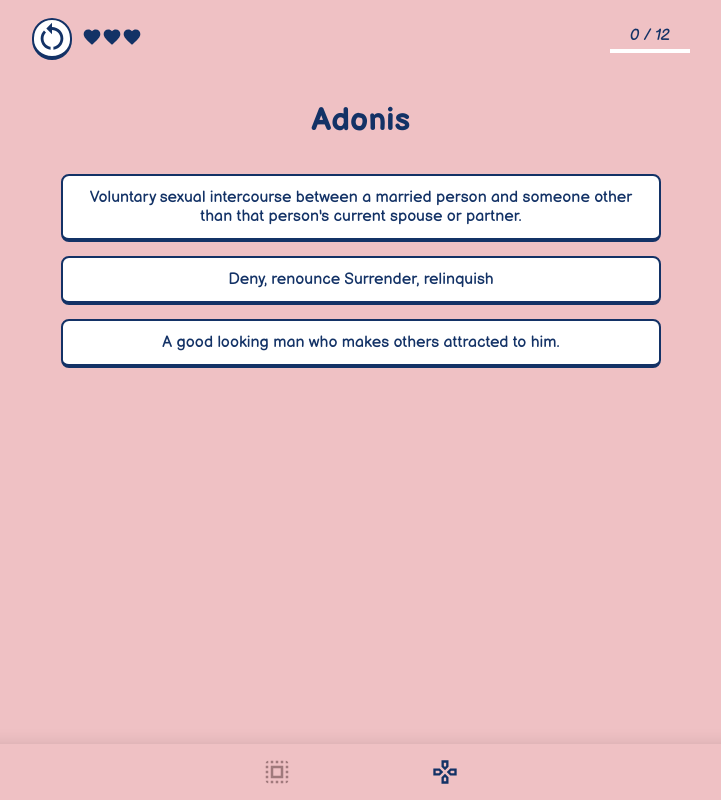
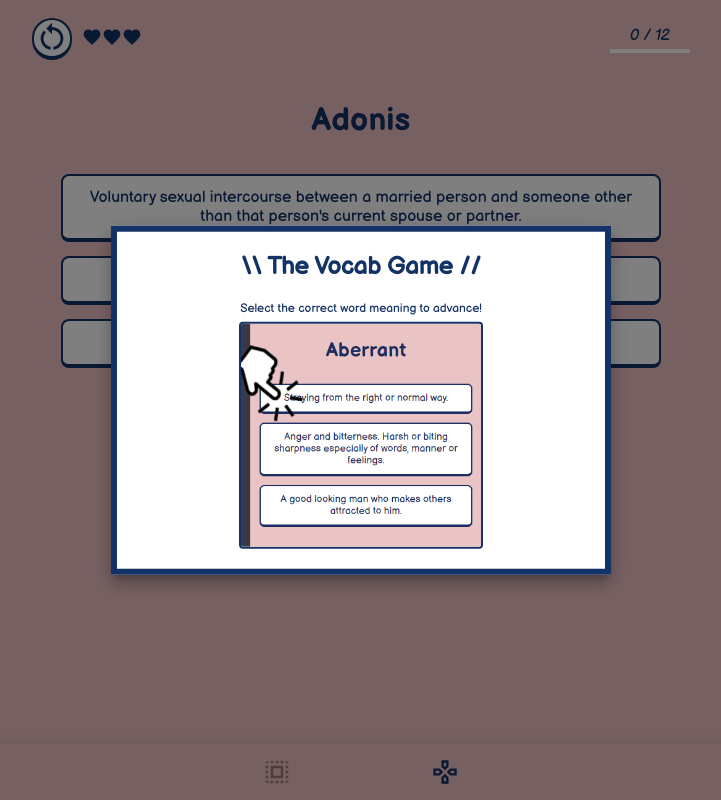
Before and after one commit to farhanirani/vocab-buddy, a React (Create React App) app: page /game in a window 1280 px wide. Shown: the whole page, without its empty margins (279-1000 px from the left). Built offline with nearby package versions, Linux system fonts and the light colour scheme.

Commit message:
vocab game modal

```diff
--- a/src/App.js
+++ b/src/App.js
@@ -1,7 +1,6 @@
 import React from "react";
 import { createBrowserRouter, RouterProvider } from "react-router-dom";
 
-import { createTheme, ThemeProvider } from "@mui/material";
 import Box from "@mui/material/Box";
 
 import HomeScreen from "./components/HomeScreen";
@@ -10,12 +9,6 @@ import Root from "./components/Root";
 import ErrorPage from "./components/ErrorPage";
 
 import "./App.css";
-
-export const muiBaseTheme = createTheme({
-  typography: {
-    fontFamily: "Roboto Mono",
-  },
-});
 
 const router = createBrowserRouter([
   {
@@ -33,9 +26,7 @@ const router = createBrowserRouter([
 function App() {
   return (
     <Box sx={{ pb: 7 }}>
-      <ThemeProvider theme={muiBaseTheme}>
-        <RouterProvider router={router} />
-      </ThemeProvider>
+      <RouterProvider router={router} />
     </Box>
   );
 }
--- /dev/null
+++ b/src/components/CommonStyles.js
@@ -0,0 +1,23 @@
+export const modalBoxStyle = {
+  position: "absolute",
+  top: "50%",
+  left: "50%",
+  transform: "translate(-50%, -50%)",
+  width: "90vw",
+  maxWidth: "500px",
+  minWidth: "300px",
+  bgcolor: "background.paper",
+  boxShadow: 10,
+
+  boxSizing: "border-box",
+
+  display: "flex",
+  flexDirection: "column",
+  alignItems: "center",
+  "& > .MuiTextField-root": {
+    m: 0,
+  },
+  outline: "none",
+
+  border: "6px solid #133266",
+};
--- a/src/components/GameScreen.js
+++ b/src/components/GameScreen.js
@@ -9,6 +9,10 @@ import CheckIcon from "@mui/icons-material/Check";
 import StartIcon from "@mui/icons-material/Start";
 
 import { VOCAB_WORDS } from "../constants";
+import { modalBoxStyle } from "./CommonStyles";
+import { Box, Modal } from "@mui/material";
+
+import game_tut_img from "../assets/game_tut.png";
 
 function generateRandomArrayWithoutRepetition(n) {
   return Array.from({ length: n }, (_, index) => index + 1)
@@ -362,6 +366,20 @@ function GameScreen() {
           </div>
         </div>
       )}
+
+      {/* MODALS */}
+      <Modal open={progressPosition === 0}>
+        <Box sx={modalBoxStyle}>
+          <h2>\\ The Vocab Game //</h2>
+          <div style={{ fontSize: "12px", textAlign: "center", marginBottom: "6px" }}>
+            Select the correct word meaning to advance!
+          </div>
+          <img
+            src={game_tut_img}
+            style={{ width: "240px", marginBottom: "20px", border: "2px solid #133266", borderRadius: "4px" }}
+          />
+        </Box>
+      </Modal>
     </div>
   );
 }
```
Also changed, not shown: src/assets/game_tut.png (added).
